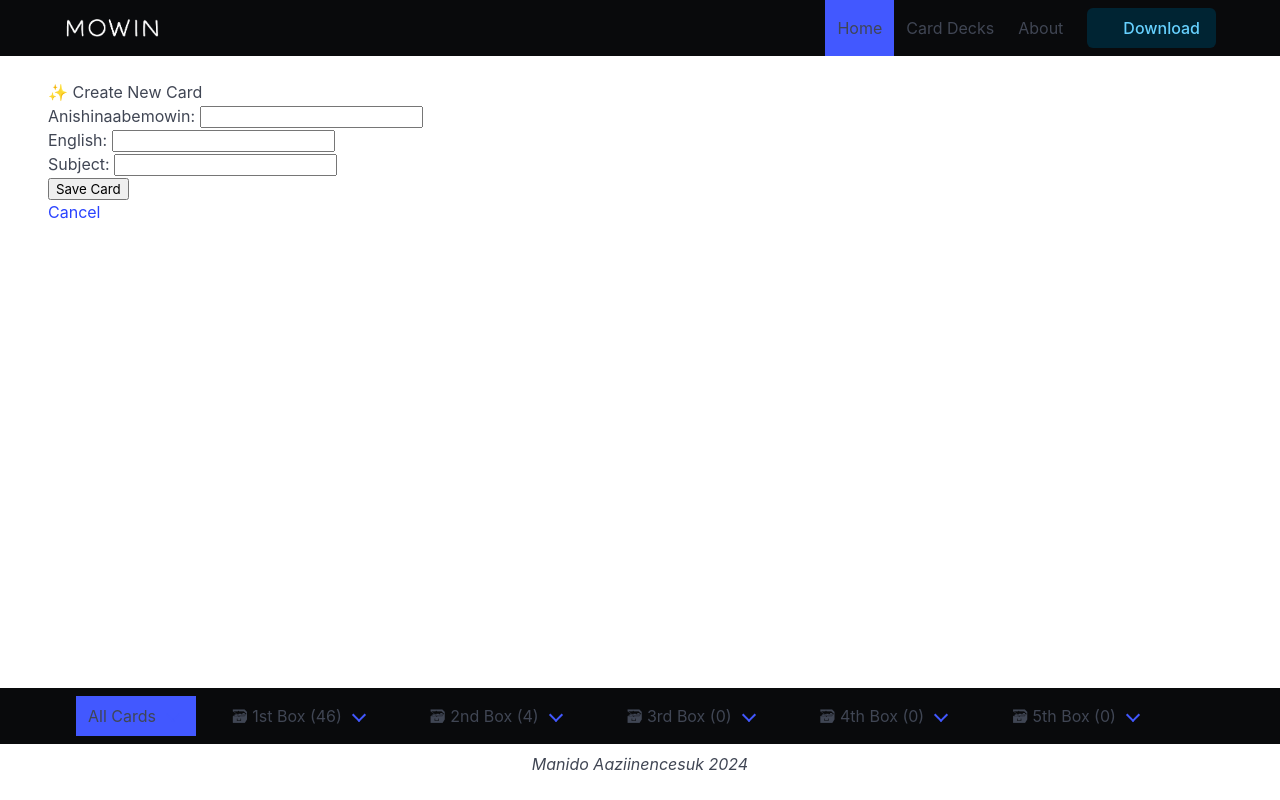
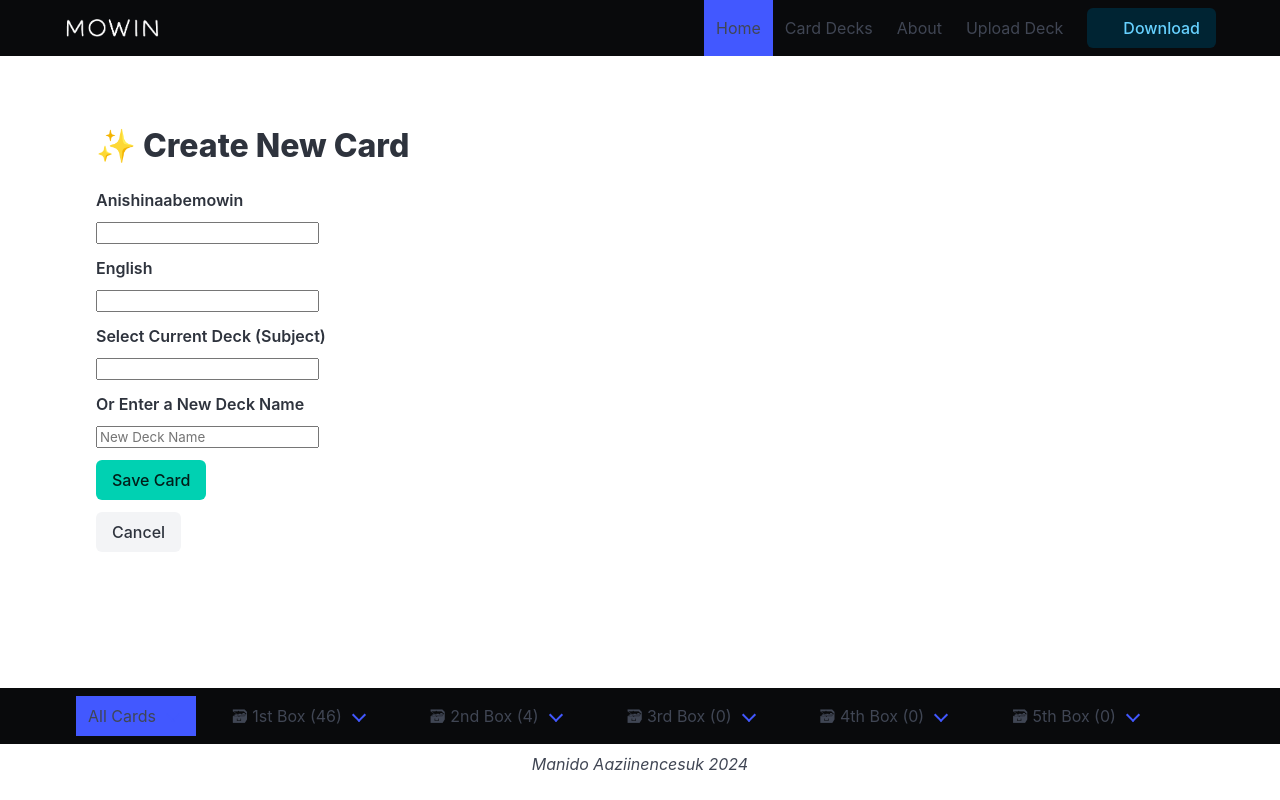
Before and after one commit to kristinealli/MOWINdepreciated, a Django app: page /new in a window 1280 px wide. Run offline with Django 4.2, Linux system fonts and the light colour scheme; data comes from the database, SQL or seed files in the repository; both versions use the stored data as it was after the commit; some web fonts are replaced.

Commit message:
Update Create Card/ Form

```diff
--- a/cards/forms.py
+++ b/cards/forms.py
@@ -1,5 +1,39 @@
 from django import forms
+from .models import Card
 
 class CardCheckForm(forms.Form):
     card_id = forms.IntegerField(required=True)
     solved = forms.BooleanField(required=False)
+
+class FileUploadForm(forms.Form):
+    file = forms.FileField(label="Upload Deck", required=True)
+    deck_name = forms.CharField(max_length=255, required=True)
+
+class CardForm(forms.ModelForm):
+    new_subject = forms.CharField(
+        required=False,
+        label="Or enter a new deck name",
+        widget=forms.TextInput(attrs={"placeholder": "New Deck Name"})
+    )
+
+    class Meta:
+        model = Card
+        fields = ["anishinaabemowin", "english", "subject"]
+
+    def __init__(self, *args, **kwargs):
+        current_subject = kwargs.pop('current_subject', None)
+        super().__init__(*args, **kwargs)
+
+        # Set the dropdown of subjects, with the current subject as the first option
+        self.fields["subject"].queryset = Card.objects.values_list('subject', flat=True).distinct()
+        self.fields["subject"].initial = current_subject
+        self.fields["subject"].required = False
+
+    def clean_subject(self):
+        subject = self.cleaned_data.get("subject")
+        new_subject = self.cleaned_data.get("new_subject")
+
+        # Use the new subject if provided
+        if new_subject:
+            return new_subject
+        return subject
--- a/cards/templates/cards/base.html
+++ b/cards/templates/cards/base.html
@@ -31,6 +31,7 @@
                                 <a class="navbar-item is-active">Home</a>
                                 <a class="navbar-item" href="{% url 'deck-list' %}">Card Decks</a>
                                 <a class="navbar-item" href="{% url 'about' %}">About</a>
+                                <a class="navbar-item" href="{% url 'cards-upload' %}">Upload Deck</a>
                                 <span class="navbar-item">
                                     <a class="button is-info is-inverted">
                                         <span class="icon">
--- a/cards/templates/cards/card_form.html
+++ b/cards/templates/cards/card_form.html
@@ -1,10 +1,13 @@
 {% extends "cards/base.html" %}
 
 {% block content %}
+<section class="section">
+    <div class="container">
+        <!-- Title based on whether editing or creating -->
         {% if card %}
-        <h2>✏️ Edit Card</h2>
+        <h2 class="title">✏️ Edit Card</h2>
         {% else %}
-        <h2>✨ Create New Card</h2>
+        <h2 class="title">✨ Create New Card</h2>
         {% endif %}
 
         <!-- Display messages -->
@@ -16,14 +19,42 @@
         </ul>
         {% endif %}
 
-<!-- Form for creating a new card -->
+        <!-- Form for creating or editing a card -->
         <form method="post">
             {% csrf_token %}
-    {{ form.as_p }}
-    <input type="submit" value="Save Card">
+            <div class="field">
+                <label class="label">Anishinaabemowin</label>
+                <div class="control">
+                    {{ form.anishinaabemowin }}
+                </div>
+            </div>
+            <div class="field">
+                <label class="label">English</label>
+                <div class="control">
+                    {{ form.english }}
+                </div>
+            </div>
+            <div class="field">
+                <label class="label">Select Current Deck (Subject)</label>
+                <div class="control">
+                    {{ form.subject }}
+                </div>
+            </div>
+            <div class="field">
+                <label class="label">Or Enter a New Deck Name</label>
+                <div class="control">
+                    {{ form.new_subject }}
+                </div>
+            </div>
+            <div class="field">
+                <div class="control">
+                    <button type="submit" class="button is-primary">Save Card</button>
+                </div>
+            </div>
         </form>
 
         <!-- Cancel link -->
-<a href="{% url 'card-list' %}">Cancel</a>
-
-{% endblock content %}
+        <a href="{% url 'card-list' %}" class="button is-light mt-3">Cancel</a>
+    </div>
+</section>
+{% endblock %}
--- a/cards/templates/cards/decks.html
+++ b/cards/templates/cards/decks.html
@@ -16,7 +16,7 @@
             </div>
             {% endfor %}
         </div>
-
+        <br>
         <!-- Form to add a new deck -->
         <h2 class="subtitle">Add a New Deck</h2>
         <form method="post" action="{% url 'deck-create' %}">
--- a/cards/urls.py
+++ b/cards/urls.py
@@ -18,7 +18,7 @@
 
 
 from django.urls import path
-from .views import CardListView, CardCreateView, CardUpdateView, BoxView, PreviousCardView, NextCardView, AboutView, DeckListView, DeckDetailView, DeckCreateView
+from .views import CardListView, CardCreateView, CardUpdateView, BoxView, PreviousCardView, NextCardView, AboutView, DeckListView, DeckDetailView, DeckCreateView, CardUploadView, CardDeleteView, DeckDeleteView
 
 urlpatterns = [
     path("", CardListView.as_view(), name="card-list"),
@@ -29,7 +29,12 @@ urlpatterns = [
     path('card/<int:pk>/previous/', PreviousCardView.as_view(), name='previous-card'),
     path('card/<int:pk>/next/', NextCardView.as_view(), name='next-card'),
     path('about/', AboutView.as_view(), name='about'),
-    path('decks/', DeckListView.as_view(), name='deck-list'),  # Decks list page
-    path('decks/<str:subject>/', DeckDetailView.as_view(), name='deck-detail'),  # Cards by subject
-    path('decks/add/', DeckCreateView.as_view(), name='deck-create'),  # Add a new deck
+    path('decks/', DeckListView.as_view(), name='deck-list'),
+    path('decks/<str:subject>/', DeckDetailView.as_view(), name='deck-detail'),
+    path('decks/add/', DeckCreateView.as_view(), name='deck-create'),
+    path('cards/upload/', CardUploadView.as_view(), name='cards-upload'),
+    path('card/<int:pk>/delete/', CardDeleteView.as_view(), name='card-delete'),
+    path('decks/<str:subject>/delete/', DeckDeleteView.as_view(), name='deck-delete'),
+    path('decks/<str:subject>/add-card/', CardCreateView.as_view(), name='card-create'),
+
 ]
--- a/cards/views.py
+++ b/cards/views.py
@@ -1,11 +1,18 @@
-from django.views.generic import (ListView, CreateView, UpdateView, DetailView, View, TemplateView)
-from .models import Card
+from django.views.generic import (ListView, CreateView, UpdateView, DetailView, View, TemplateView, FormView)
 from django.urls import (reverse_lazy, reverse)
 from django.contrib import messages
 from django.shortcuts import get_object_or_404, redirect, render
-from .forms import CardCheckForm
+from .forms import CardCheckForm, FileUploadForm, CardForm
+from .models import Card
 import random
-from django.views import View
+
+class CardDetailView(DetailView):
+    model = Card
+    template_name = "cards/card.html"
+
+    def get_context_data(self, **kwargs):
+        context = super().get_context_data(**kwargs)
+        return context
 
 class CardListView(ListView):
     model = Card
@@ -14,16 +21,23 @@ class CardListView(ListView):
 
 class CardCreateView(CreateView):
     model = Card
+    form_class = CardForm
     template_name = "cards/card_form.html"
-    fields = ["anishinaabemowin", "english", "subject"]
+    # fields = ["anishinaabemowin", "english", "subject"]
+
+    def get_form_kwargs(self):
+        kwargs = super().get_form_kwargs()
+        # Pass the current subject (deck) to the form
+        kwargs["current_subject"] = self.request.GET.get("subject")
+        return kwargs
 
     def form_valid(self, form):
-        messages.success(self.request, "Card created successfully! Create another card below.")
+        messages.success(self.request, "Card created successfully! Create another card by clicking above.")
         return super().form_valid(form)
 
     def get_success_url(self):
         # Redirect back to the same form to allow creating another card
-        return reverse('card-create')
+        return reverse('deck-detail', kwargs={'subject': self.object.subject})
 
 class CardUpdateView(UpdateView):
     model = Card
@@ -35,8 +49,14 @@ class CardUpdateView(UpdateView):
         return super().form_valid(form)
 
     def get_success_url(self):
-        # Redirect back to the card list after updating
-        return reverse('card-list')
+        return reverse('deck-detail', kwargs={'subject': self.object.subject})
+
+class CardDeleteView(View):
+    def post(self, request, pk):
+        card = get_object_or_404(Card, id=pk)
+        card.delete()
+        messages.success(request, "Card deleted successfully!")
+        return redirect('deck-detail', subject=card.subject)
 
 class BoxView(CardListView):
     template_name = "cards/box.html"
@@ -76,15 +96,6 @@ class NextCardView(View):
             return redirect('card-detail', pk=next_card.id)
         return redirect('card-list')  # Redirect to card list if no next card
 
-class CardDetailView(DetailView):
-    model = Card
-    template_name = "cards/card.html"  # Make sure to create this template
-
-    def get_context_data(self, **kwargs):
-        context = super().get_context_data(**kwargs)
-        # Add any additional context data if needed
-        return context
-
 class AboutView(TemplateView):
     template_name = "cards/about.html"
 
@@ -92,7 +103,6 @@ class DeckListView(View):
     template_name = "cards/decks.html"
 
     def get(self, request):
-        # Get unique subjects from cards
         subjects = Card.objects.values_list('subject', flat=True).distinct()
         return render(request, self.template_name, {'subjects': subjects})
 
@@ -101,7 +111,6 @@ class DeckDetailView(ListView):
     context_object_name = 'cards'
 
     def get_queryset(self):
-        # Filter cards by the subject in the URL
         return Card.objects.filter(subject=self.kwargs['subject'])
 
     def get_context_data(self, **kwargs):
@@ -113,9 +122,7 @@ class DeckCreateView(View):
     def post(self, request):
         subject = request.POST.get('subject')
         if subject:
-            # Only add a new deck if a subject is provided
             if not Card.objects.filter(subject=subject).exists():
-                # Create a placeholder card for the new deck
                 Card.objects.create(
                     anishinaabemowin="Placeholder",
                     english="Placeholder",
@@ -123,3 +130,40 @@ class DeckCreateView(View):
                     box=1
                 )
         return redirect('deck-list')
+
+class DeckDeleteView(View):
+    def post(self, request, subject):
+        cards = Card.objects.filter(subject=subject)
+
+        if cards.exists():
+            cards.delete()
+            messages.success(request, f"Deck '{subject}' deleted successfully.")
+        else:
+            messages.error(request, f"No deck found with the subject '{subject}'.")
+        return redirect(reverse('deck-list'))
+
+class CardUploadView(FormView):
+    template_name = "cards/upload.html"
+    form_class = FileUploadForm
+    success_url = reverse_lazy('deck-list')
+
+    def form_valid(self, form):
+        file = form.cleaned_data["file"]
+        deck_name = form.cleaned_data["deck_name"]
+        content = file.read().decode("utf-8")
+        self.create_cards_from_content(content, deck_name)
+        return super().form_valid(form)
+
+    def create_cards_from_content(self, content, deck_name):
+        lines = content.strip().split("\n")
+        for line in lines:
+            parts = line.split(" ", 1)
+            if len(parts) == 2:
+                anishinaabemowin, english = parts[0].strip(), parts[1].strip()
+                print(f"Creating card: {anishinaabemowin} - {english}")  # Debugging line
+
+                Card.objects.create(
+                    anishinaabemowin= anishinaabemowin,
+                    english= english,
+                    subject= deck_name
+                )
```
Also changed, not shown: cards/templates/cards/deck_detail.html (+28 -1 lines), cards/templates/cards/upload.html (added, +36 -0 lines), db.sqlite3. Lines whose indentation alone changed are shown as unchanged.
